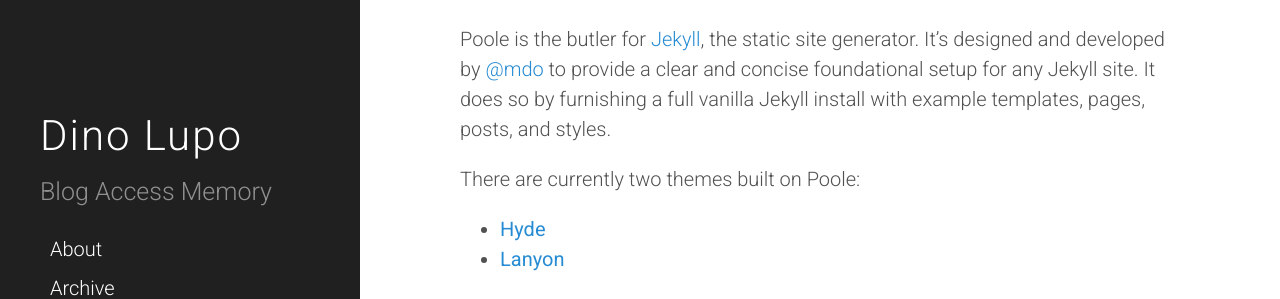
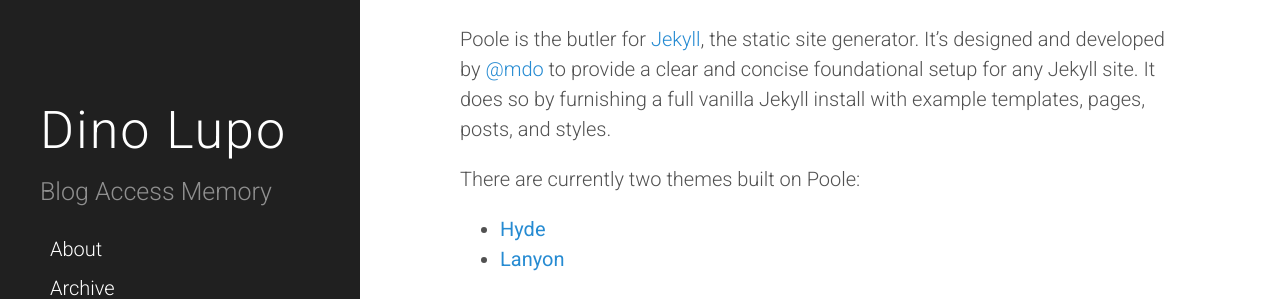
Before and after one commit to dinolupo/dinolupo.github.io, a Jekyll site: the page built from index.html, in a window 1280 px wide. Shown: the part 389-688 px from the top of the page. Built offline with Jekyll 4.4.1, drawn with Linux system fonts in a browser that asks for light colours; the list of posts is cut into pages by our own code.

Commit message:
Increase Title font size

```diff
--- a/public/css/custom_styles_responsive.css
+++ b/public/css/custom_styles_responsive.css
@@ -1,6 +1,6 @@
 @media (min-width: 48em) {
   div.sidebar-about h1 {
-    font-size: 32px;
+    font-size: 36px;
   }
   p {
     font-size: 16px;
@@ -16,7 +16,7 @@
 
 @media (min-width: 58em) {
   div.sidebar-about h1 {
-    font-size: 42px;
+    font-size: 52px;
   }
   p {
     font-size: 20px;
```
